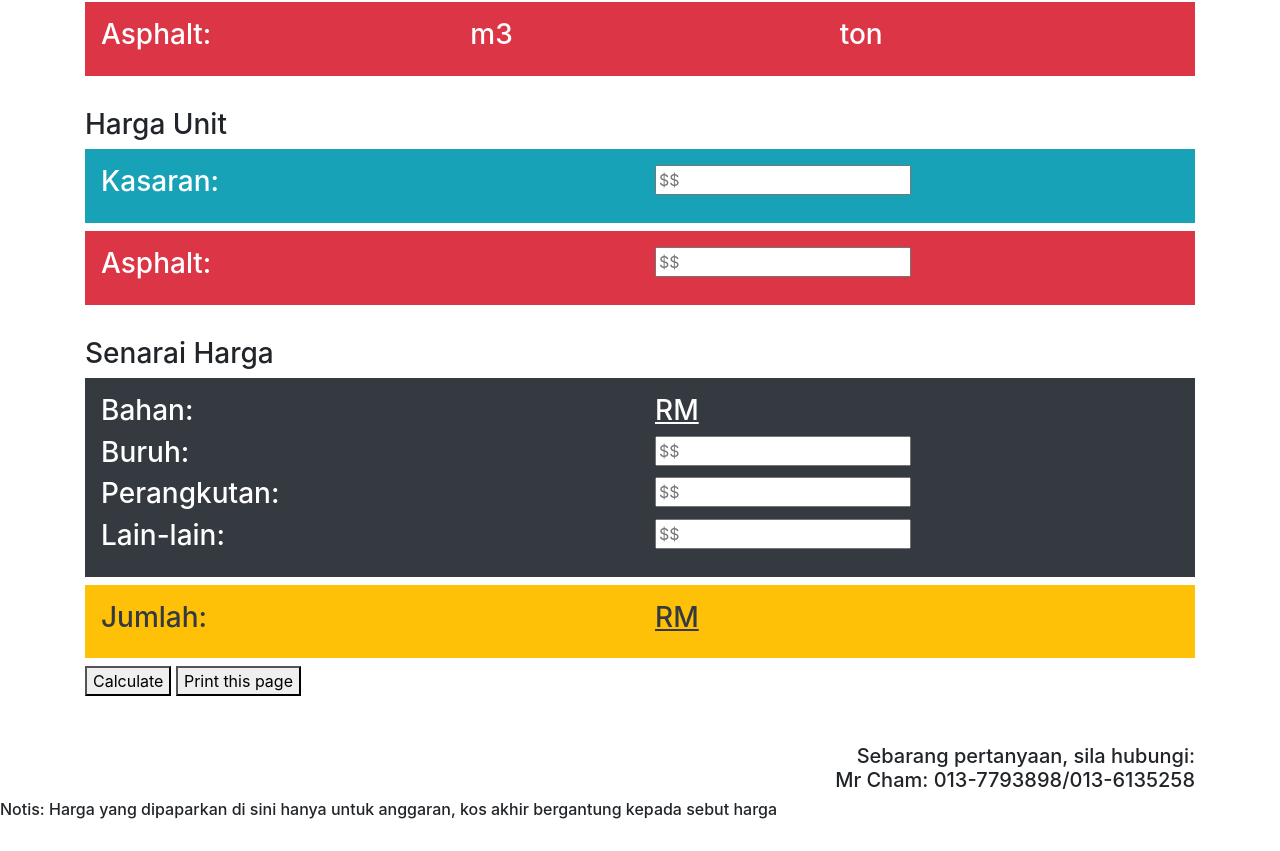
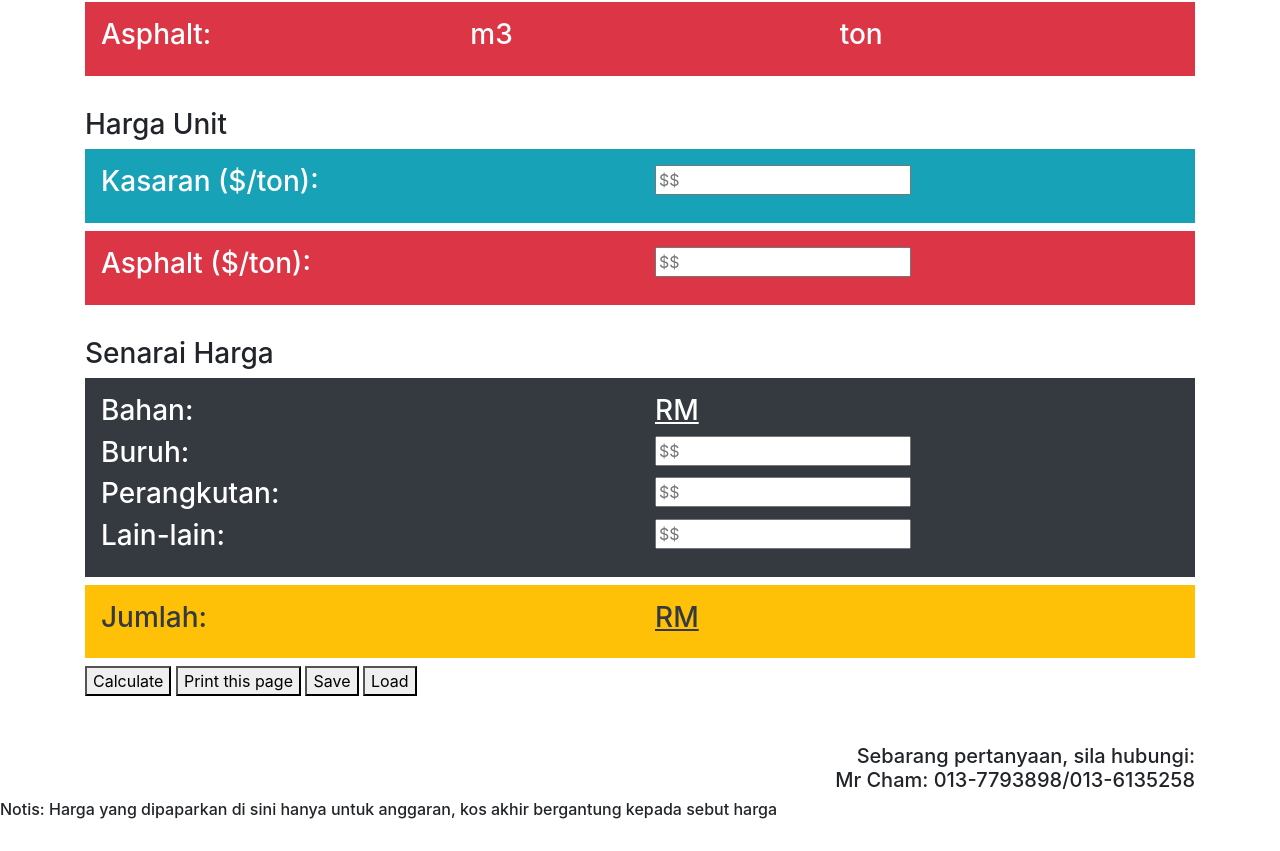
Before and after one commit to harpercham/estimator, a plain HTML site: page index.html in a window 1280 px wide. Shown: the part 851-1702 px from the top of the page. Drawn offline with nearby package versions, Linux system fonts and the light colour scheme; some packages are replaced by stand-ins of ours.

Commit message:
Update index.html

```diff
--- a/index.html
+++ b/index.html
@@ -127,7 +127,7 @@
 
         <div class="p-3 mb-2 bg-info text-white">
             <div class="row">
-                <h3 class="col-sm-6" id="kasaran" .lead>Kasaran:</h3>
+                <h3 class="col-sm-6" id="kasaran" .lead>Kasaran ($/ton):</h3>
 
                 <div class="col-sm-6">
                     <input type="number" class="unitpriceKas" value="" placeholder="$$">
@@ -137,7 +137,7 @@
 
         <div class="p-3 mb-2 bg-danger text-white">
             <div class="row">
-                <h3 class="col-sm-6" id="asphalt" .lead>Asphalt:</h3>
+                <h3 class="col-sm-6" id="asphalt" .lead>Asphalt ($/ton):</h3>
 
                 <div class="col-sm-6">
                     <input type="number" class="unitpriceAsp" value="" placeholder="$$">
@@ -192,7 +192,10 @@
 
         <button onclick="calculate()">Calculate </button>
         <button onclick="myFunction()">Print this page</button>
+        <button onclick="saveFunction()">Save</button>
+        <button onclick="loadFunction()">Load</button>
 
+        <script type="text/javascript" src="webstorage.js"></script>
         <script type="text/javascript" src="geocodeLatLng.js"></script>
         <script type="text/javascript" src="calculate.js"></script>
         <script async defer src="https://maps.googleapis.com/maps/api/js?key=AIzaSyCcyyWSd6ETju45EKjArNtJXAJt5w1xecQ&callback=initMap"></script>
```
